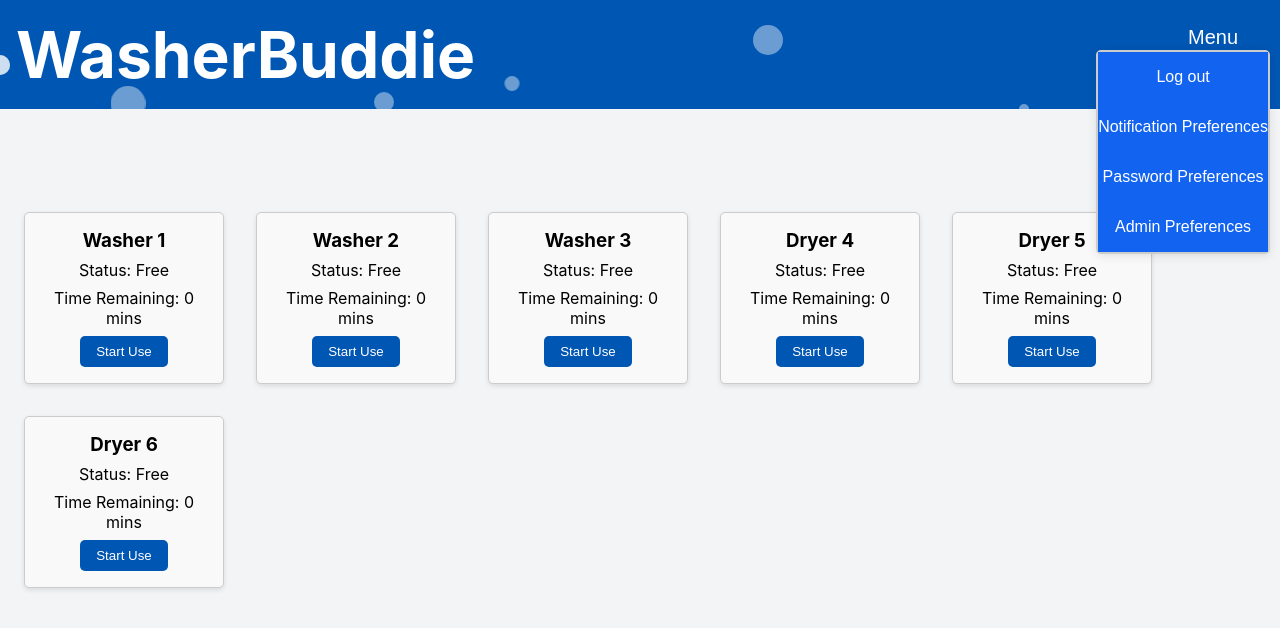
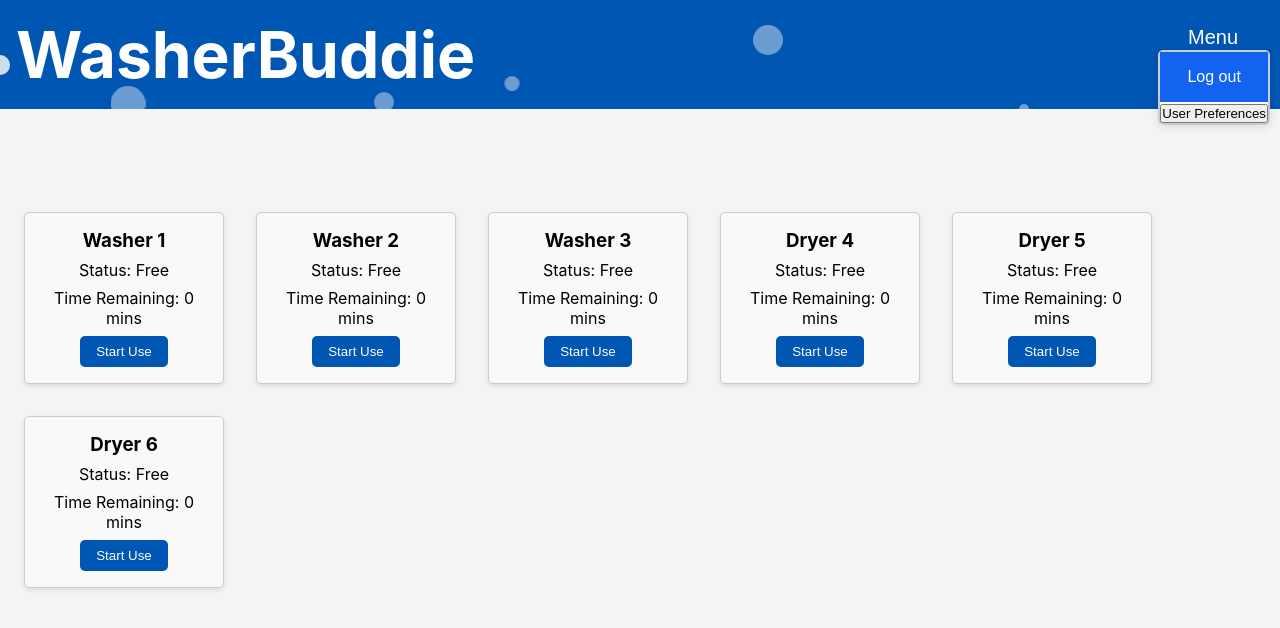
Before and after one commit to nikhil-jindal12/WasherBuddie, a React (Create React App) app in the folder washerbuddie/: page /home-page in a window 1280 px wide. Both pictures are taken after a click on the button "Menu". Shown: the top 628 px of the page. Built offline with nearby package versions, Linux system fonts and the light colour scheme.

Commit message:
Added UserPreferences

```diff
--- a/washerbuddie/src/App.js
+++ b/washerbuddie/src/App.js
@@ -8,6 +8,7 @@ import ForgotPassword from './ForgotPassword';
 import { ToastContainer } from 'react-toastify';
 import 'react-toastify/dist/ReactToastify.css';
 import Header from './Header';
+import UserPreferences from '/UserPreferences';
 
 function App() {
   return (
@@ -19,6 +20,7 @@ function App() {
         <Route path="/create-account" element={<CreateAccount />} />
         <Route path="/forgot-password" element={<ForgotPassword />} />
         <Route path="/home-page" element={<HomePage />} />
+        <Route path="/user-preferences" element={<UserPreferences />} />
       </Routes>
       <ToastContainer />
     </Router>
--- /dev/null
+++ b/washerbuddie/src/UserPreferences.js
@@ -0,0 +1,5 @@
+import React, { useState } from 'react';
+import { Link, useNavigate } from 'react-router-dom';
+import { toast } from 'react-toastify';
+import 'react-toastify/dist/ReactToastify.css';
+import Header from './Header';
--- a/washerbuddie/src/menu.js
+++ b/washerbuddie/src/menu.js
@@ -28,9 +28,7 @@ function Menu() {
         <div className="dropdown-menu">
           <ul>
             <li><button onClick={handleLogout}>Log out</button></li>
-            <li><button>Notification Preferences</button></li>
-            <li><button>Password Preferences</button></li>
-            <li><button>Admin Preferences</button></li>
+            <button onClick={() => navigate('/login')}>User Preferences</button>
           </ul>
         </div>
       )}
```
